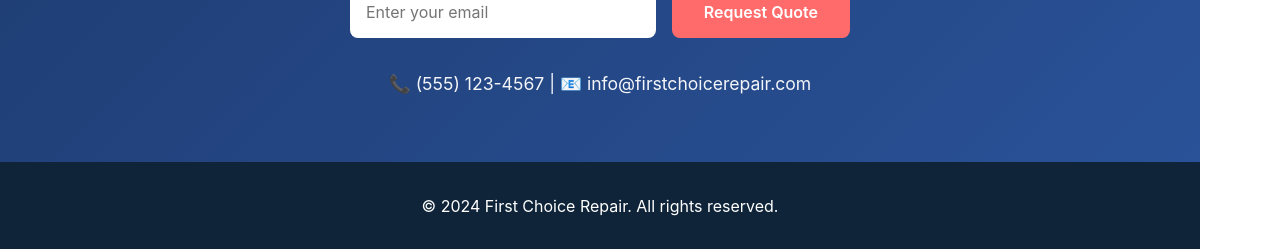
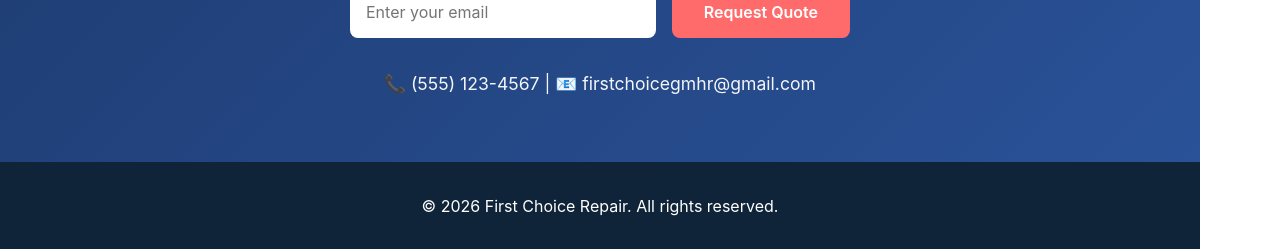
Before and after one commit to danielcepatterson/first-choice-splash, a React (Vite) app: page / in a window 1280 px wide. Shown: the part 2216-2465 px from the top of the page. Built offline with nearby package versions, Linux system fonts and the light colour scheme.

Commit message:
Update App.tsx

```diff
--- a/src/react-app/App.tsx
+++ b/src/react-app/App.tsx
@@ -147,7 +147,7 @@ function App() {
 						</p>
 					)}
 					<div className="contact-info">
-						<p>📞 (555) 123-4567 | 📧 info@firstchoicerepair.com</p>
+						<p>📞 (555) 123-4567 | 📧 firstchoicegmhr@gmail.com</p>
 					</div>
 				</div>
 			</section>
@@ -155,7 +155,7 @@ function App() {
 			{/* Footer */}
 			<footer className="footer">
 				<div className="container">
-					<p>&copy; 2024 First Choice Repair. All rights reserved.</p>
+					<p>&copy; 2026 First Choice Repair. All rights reserved.</p>
 				</div>
 			</footer>
 		</>
```
